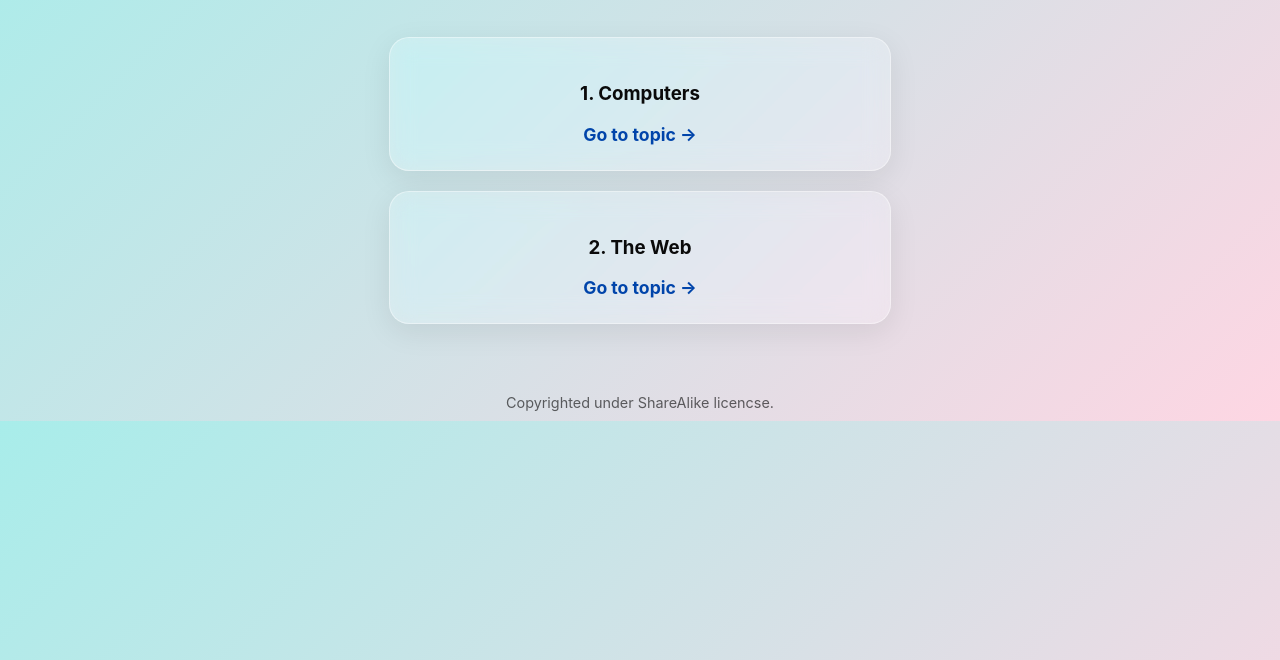
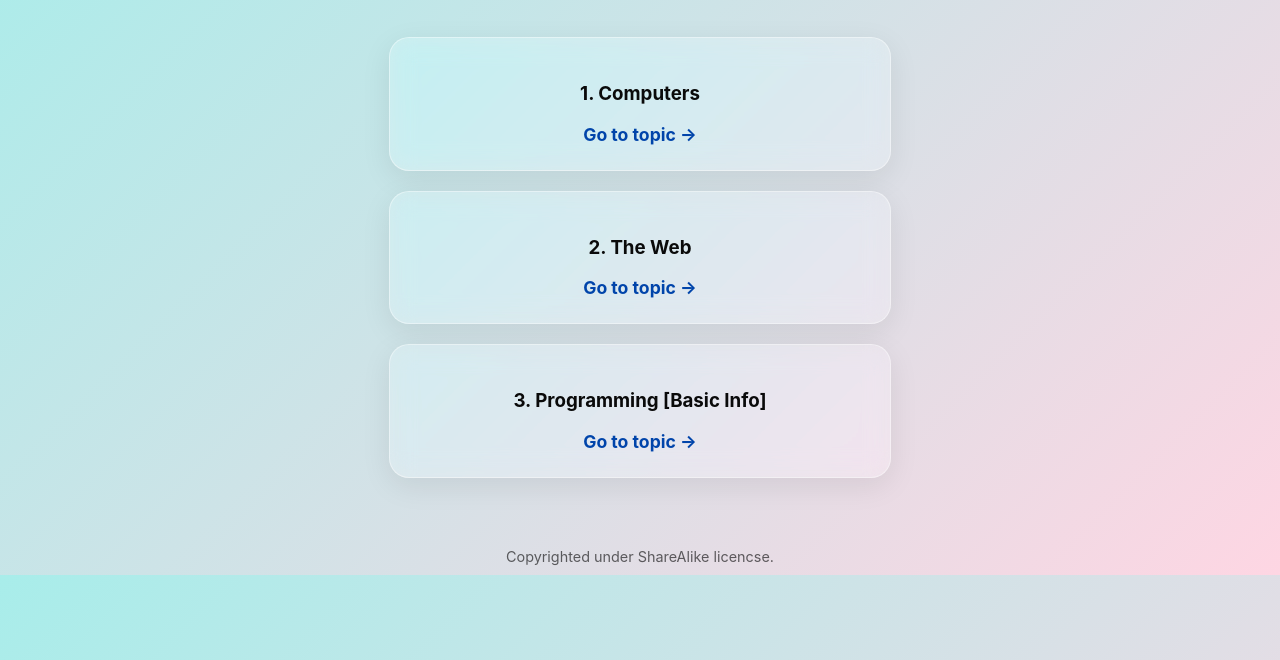
Before and after one commit to computersblog/learn, a plain HTML site: page index.html in a window 1280 px wide. Shown: the part 140-800 px from the top of the page. Drawn offline with Linux system fonts and the light colour scheme.

Commit message:
Update index.html

```diff
--- a/index.html
+++ b/index.html
@@ -20,6 +20,11 @@
       <a href="https://computersblog.github.io/theweb/">Go to topic →</a>
     </div>
 
+    <div class="card">
+      <h3> 3. Programming [Basic Info]</h3>
+      <a href="https://computersblog.github.io/programming/"> Go to topic →</a>
+    </div>
+
     <footer> Copyrighted under ShareAlike licencse.</footer>
   </body>
 </html>
```
